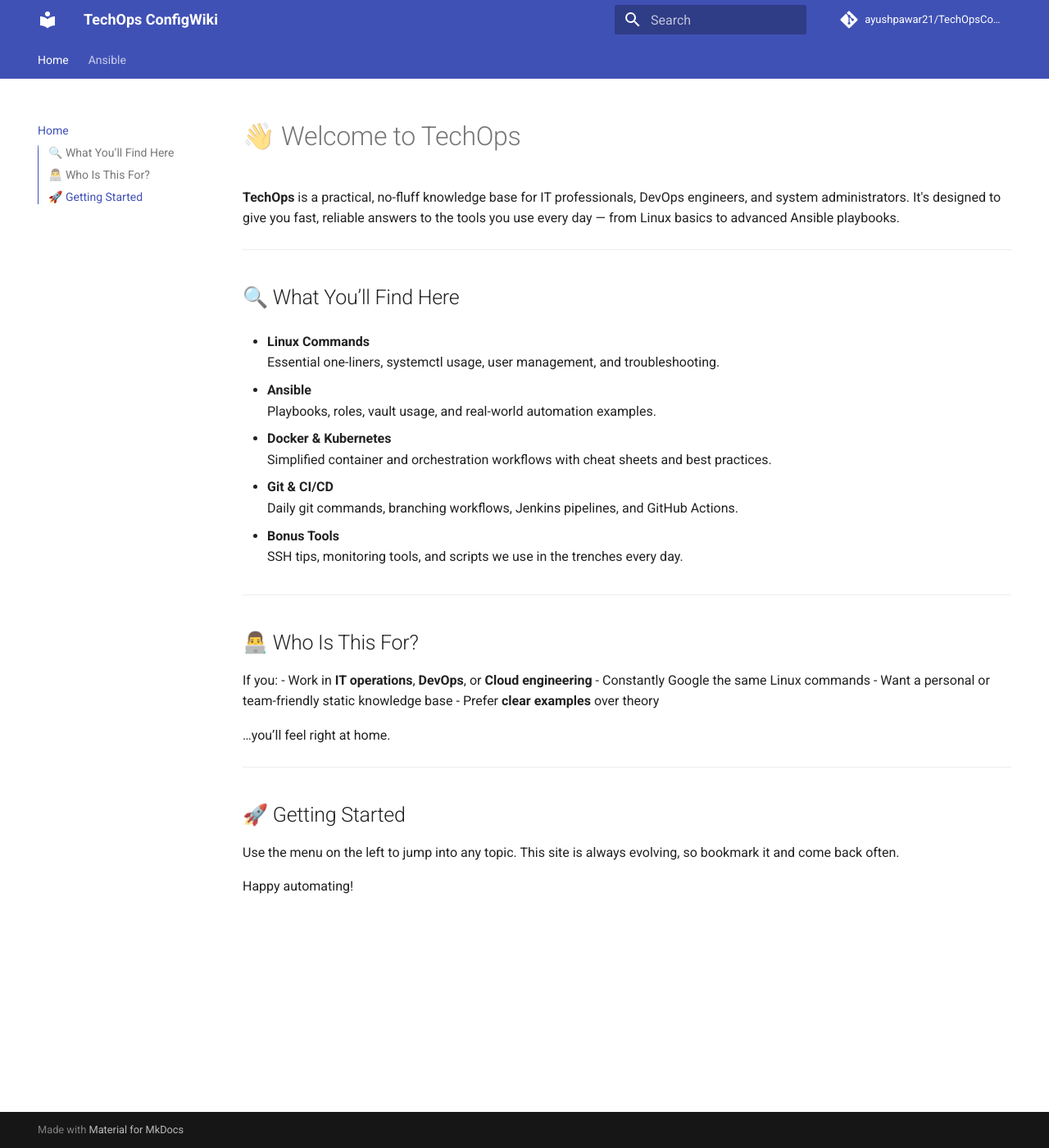
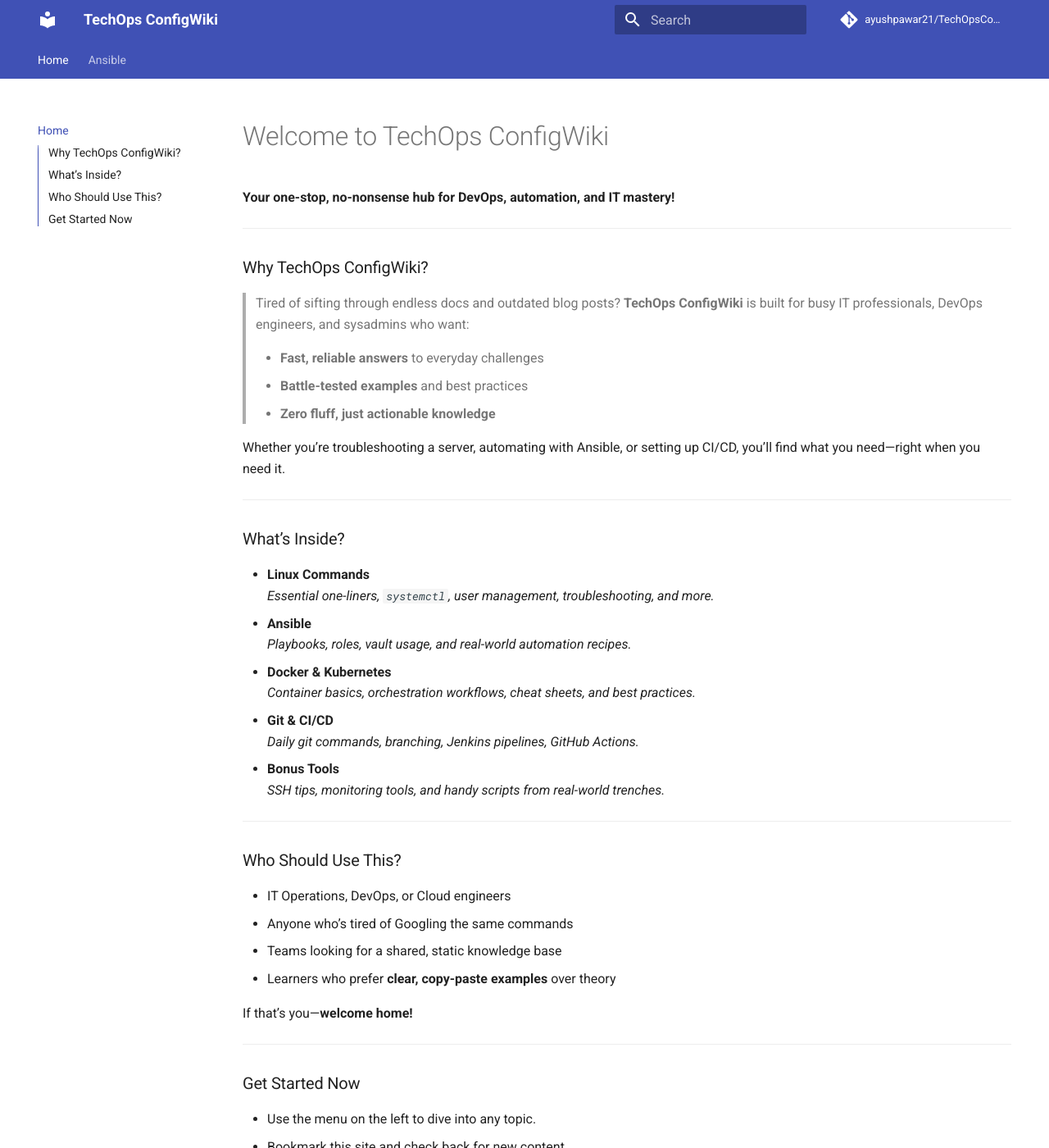
Before and after one commit to ayushpawar21/TechOpsConfigWiki, an MkDocs documentation site: the page built from docs/index.md, in a window 1280 px wide and 1400 px high. Shown: the whole window at 82% size. Built offline with MkDocs 1.6.1 and Material for MkDocs 9.7.7, drawn with Linux system fonts in a browser that asks for light colours; comment, search, counter and statistics services are not loaded; some of the changed text lies outside the part shown.

```diff
--- a/docs/index.md
+++ b/docs/index.md
@@ -1,46 +1,55 @@
-# 👋 Welcome to TechOps
+# Welcome to TechOps ConfigWiki
 
-
-**TechOps** is a practical, no-fluff knowledge base for IT professionals, DevOps engineers, and system administrators. It's designed to give you fast, reliable answers to the tools you use every day — from Linux basics to advanced Ansible playbooks.
+**Your one-stop, no-nonsense hub for DevOps, automation, and IT mastery!**
 
 ---
 
-## 🔍 What You’ll Find Here
+### Why TechOps ConfigWiki?
 
-- **Linux Commands**
-  Essential one-liners, systemctl usage, user management, and troubleshooting.
+> Tired of sifting through endless docs and outdated blog posts? **TechOps ConfigWiki** is built for busy IT professionals, DevOps engineers, and sysadmins who want:
+>
+> - **Fast, reliable answers** to everyday challenges
+> - **Battle-tested examples** and best practices
+> - **Zero fluff, just actionable knowledge**
 
-- **Ansible**
-  Playbooks, roles, vault usage, and real-world automation examples.
-
-- **Docker & Kubernetes**
-  Simplified container and orchestration workflows with cheat sheets and best practices.
-
-- **Git & CI/CD**
-  Daily git commands, branching workflows, Jenkins pipelines, and GitHub Actions.
-
-- **Bonus Tools**
-  SSH tips, monitoring tools, and scripts we use in the trenches every day.
+Whether you’re troubleshooting a server, automating with Ansible, or setting up CI/CD, you’ll find what you need—right when you need it.
 
 ---
 
-## 👨‍💻 Who Is This For?
+### What’s Inside?
 
-If you:
-- Work in **IT operations**, **DevOps**, or **Cloud engineering**
-- Constantly Google the same Linux commands
-- Want a personal or team-friendly static knowledge base
-- Prefer **clear examples** over theory
-
-…you’ll feel right at home.
+- **Linux Commands**
+  _Essential one-liners, `systemctl`, user management, troubleshooting, and more._
+- **Ansible**
+  _Playbooks, roles, vault usage, and real-world automation recipes._
+- **Docker & Kubernetes**
+  _Container basics, orchestration workflows, cheat sheets, and best practices._
+- **Git & CI/CD**
+  _Daily git commands, branching, Jenkins pipelines, GitHub Actions._
+- **Bonus Tools**
+  _SSH tips, monitoring tools, and handy scripts from real-world trenches._
 
 ---
 
+### Who Should Use This?
 
-## 🚀 Getting Started
+- IT Operations, DevOps, or Cloud engineers
+- Anyone who’s tired of Googling the same commands
+- Teams looking for a shared, static knowledge base
+- Learners who prefer **clear, copy-paste examples** over theory
 
-Use the menu on the left to jump into any topic. This site is always evolving, so bookmark it and come back often.
+If that’s you—**welcome home!**
 
+---
 
+### Get Started Now
 
-Happy automating!
+- Use the menu on the left to dive into any topic.
+- Bookmark this site and check back for new content.
+- Have a tip or improvement? [Contribute on GitHub!](https://github.com/ayushpawar21/TechOpsConfigWiki)
+
+---
+
+> **Let’s automate, optimize, and level up—together.**
+
+**Happy automating!**
```
Also changed, not shown: README.md (+3 -24 lines).
